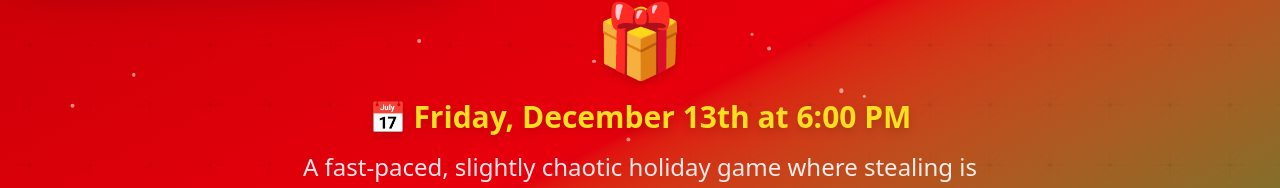
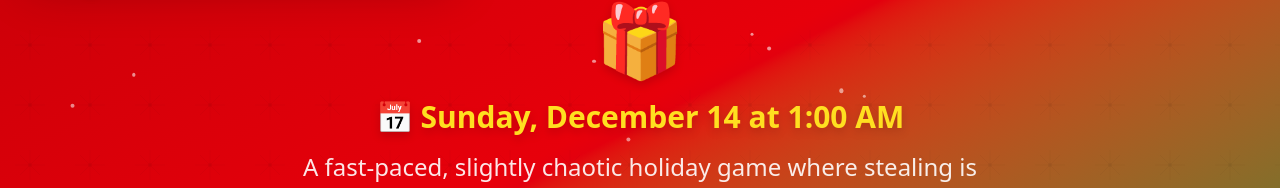
Before and after one commit to rbradshaw9/white-elephant-new, a Next.js app: page / in a window 1280 px wide. Shown: the part 289-477 px from the top of the page. Built offline with nearby package versions, Linux system fonts and the light colour scheme; no server answers.

Commit message:
Make hero date dynamic from event settings
- Date now pulls from eventConfig.partyDateTime
- Formatted using toLocaleDateString for weekday, month, day
- Time formatted using toLocaleTimeString with 12-hour format
- No longer hardcoded

```diff
--- a/app/page.tsx
+++ b/app/page.tsx
@@ -12,6 +12,19 @@ import { gallery2024 } from '@/lib/gallery2024';
 export default function Home() {
   const { settings: eventConfig, loading } = useEventSettings();
   const featuredImages = gallery2024.filter(item => item.type === 'image').slice(0, 6);
+
+  // Format the party date
+  const partyDate = new Date(eventConfig.partyDateTime);
+  const formattedDate = partyDate.toLocaleDateString('en-US', {
+    weekday: 'long',
+    month: 'long',
+    day: 'numeric'
+  });
+  const formattedTime = partyDate.toLocaleTimeString('en-US', {
+    hour: 'numeric',
+    minute: '2-digit',
+    hour12: true
+  });
 
   if (loading) {
     return (
@@ -39,7 +52,7 @@ export default function Home() {
                 🎄 {eventConfig.title} 🎁
               </h1>
               <p className="text-xl sm:text-2xl md:text-3xl font-semibold text-yellow-300 mb-3 md:mb-4 drop-shadow-lg">
-                📅 Friday, December 13th at 6:00 PM
+                📅 {formattedDate} at {formattedTime}
               </p>
               <p className="text-lg sm:text-xl md:text-2xl text-white/90 max-w-3xl mx-auto px-4">
                 {eventConfig.description}
```
